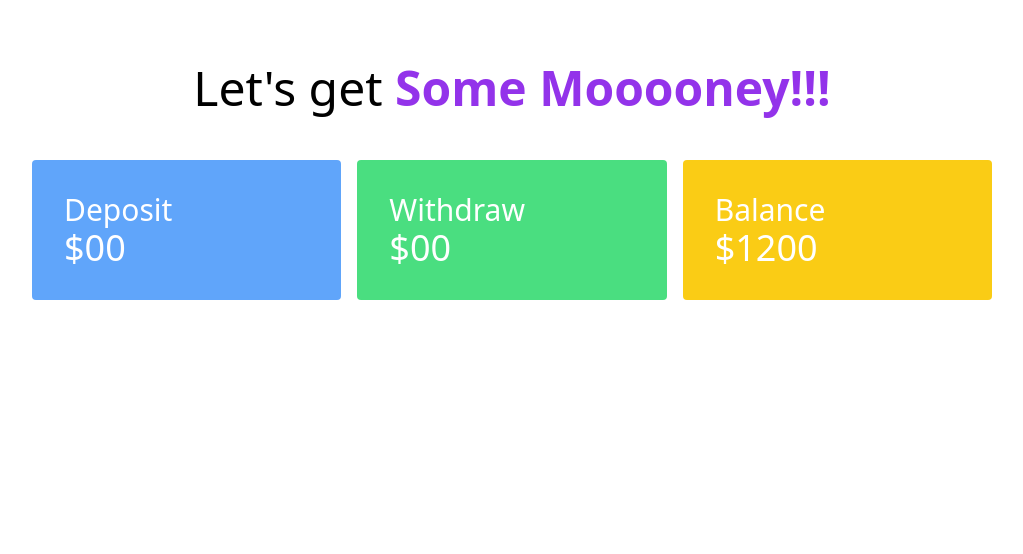
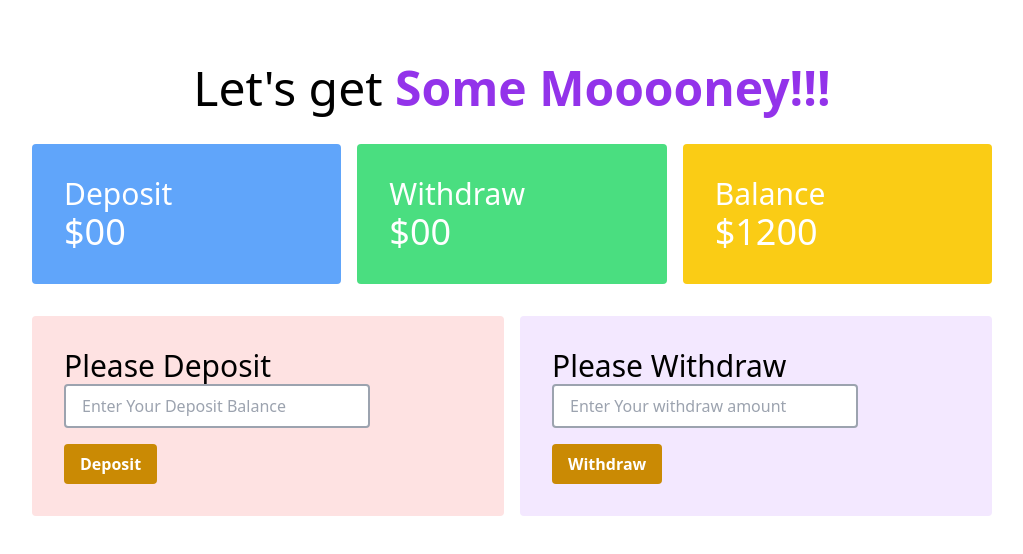
Before and after one commit to mahadihasan2/javaScript-all-concept, a plain HTML site: page bapperBank/banking.html in a window 1280 px wide. Shown: the whole page, without its empty margins (128-1151 px from the left). Drawn offline with nearby package versions, Linux system fonts and the light colour scheme.

Commit message:
deposit input done

```diff
--- a/bapperBank/banking.html
+++ b/bapperBank/banking.html
@@ -14,9 +14,9 @@
         <h1 class="text-5xl text-center mt-16">Let's get <span class="font-semibold text-purple-600">Some
                 Mooooney!!!</span></h1>
     </header>
-    <main>
-        <section class="mt-12 ">
-            <div class="grid grid-cols-3 gap-4 w-3/4 mx-auto text-white">
+    <main class="w-3/4 mx-auto">
+        <section class="mt-8 ">
+            <div class="grid grid-cols-3 gap-4  text-white">
                 <div class="bg-blue-400 rounded p-8">
                     <h2 class="text-3xl">Deposit</h2>
                     <h3 class="text-4xl">$00</h3>
@@ -36,6 +36,31 @@
 
             </div>
         </section>
+
+        <section class="mt-8">
+            <div class="grid grid-cols-2 gap-4 ">
+                <div class="bg-red-100 p-8 rounded">
+                    <h2 class="text-3xl">Please Deposit</h2>
+                    <div>
+                        <input id="deposit-amount" class="border-2 block border-gray-400 rounded  w-3/4 mb-4 px-4 py-2"
+                            type="text" name="" id="" placeholder="Enter Your Deposit Balance">
+                        <button id="login-submit"
+                            class="bg-yellow-600 px-4 rounded py-2 text-white font-bold">Deposit</button>
+
+                    </div>
+                </div>
+                <div class="bg-purple-100 p-8 rounded">
+                    <h2 class="text-3xl">Please Withdraw</h2>
+                    <div>
+                        <input id="withdraw-amount" class="border-2 block border-gray-400 rounded  w-3/4 mb-4 px-4 py-2"
+                            type="text" name="" id="" placeholder="Enter Your withdraw amount">
+                        <button id="login-submit"
+                            class="bg-yellow-600 px-4 rounded py-2 text-white font-bold">Withdraw</button>
+
+                    </div>
+                </div>
+            </div>
+        </section>
     </main>
 </body>
 
```
